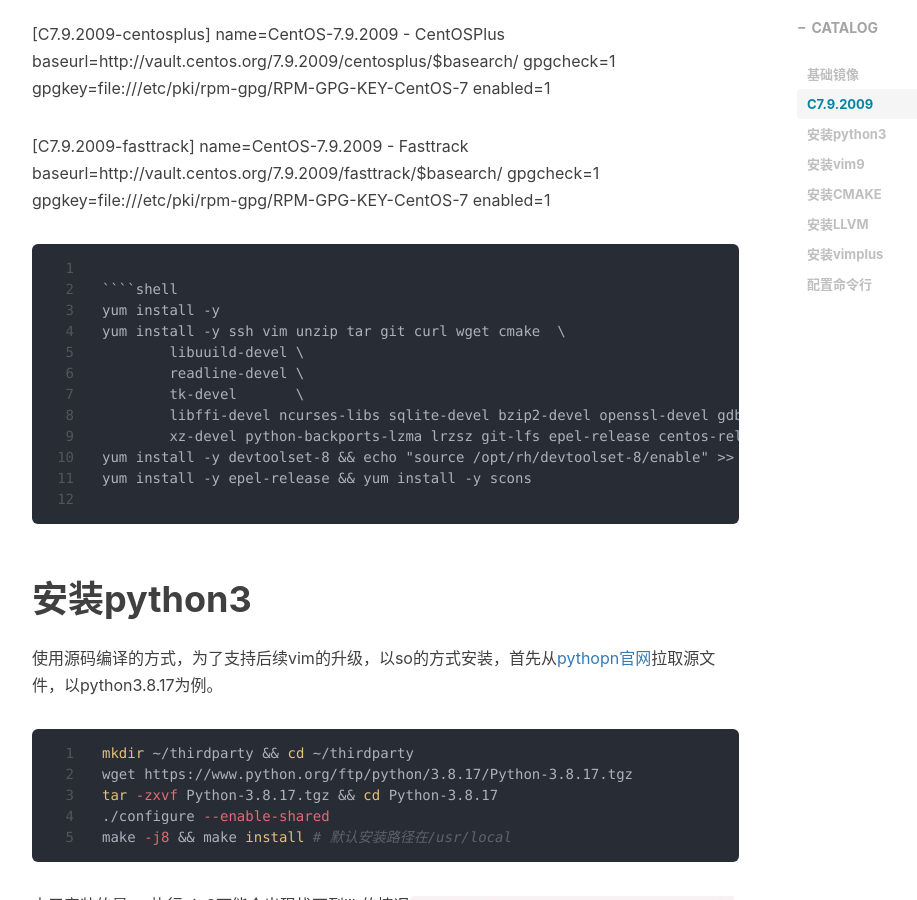
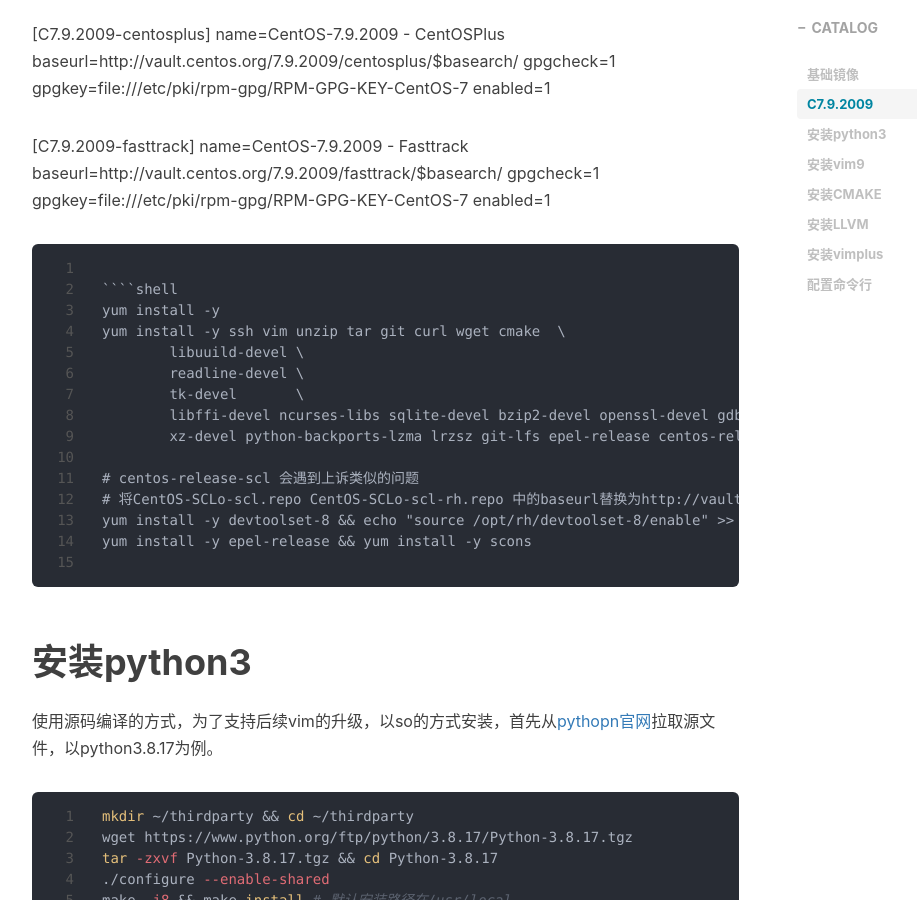
Before and after one commit to huangzhiqiang555/huangzhiqiang.github.io, a Jekyll site: the page built from _posts/2023-12-25-my-c++-development-environment.markdown, in a window 1280 px wide and 900 px high, scrolled down 1670 px. Shown: the whole window, without its empty margins (233-1150 px from the left). Built offline with Jekyll 4.4.1, drawn with Linux system fonts in a browser that asks for light colours; nearby versions of some CDN libraries; comment, search, counter and statistics services are not loaded.

Commit message:
Update 2023-12-25-my-c++-development-environment.markdown
修复 centos-release-scl

`````diff
--- a/_posts/2023-12-25-my-c++-development-environment.markdown
+++ b/_posts/2023-12-25-my-c++-development-environment.markdown
@@ -81,6 +81,9 @@ yum install -y ssh vim unzip tar git curl wget cmake  \
         tk-devel       \
         libffi-devel ncurses-libs sqlite-devel bzip2-devel openssl-devel gdbm-devel libdbi-devel libaio-devel zlib-devel \
         xz-devel python-backports-lzma lrzsz git-lfs epel-release centos-release-scl
+
+# centos-release-scl 会遇到上诉类似的问题
+# 将CentOS-SCLo-scl.repo CentOS-SCLo-scl-rh.repo 中的baseurl替换为http://vault.centos.org/centos/7/sclo/$basearch/rh/
 yum install -y devtoolset-8 && echo "source /opt/rh/devtoolset-8/enable" >> /etc/bashrc
 yum install -y epel-release && yum install -y scons
 ````
`````
